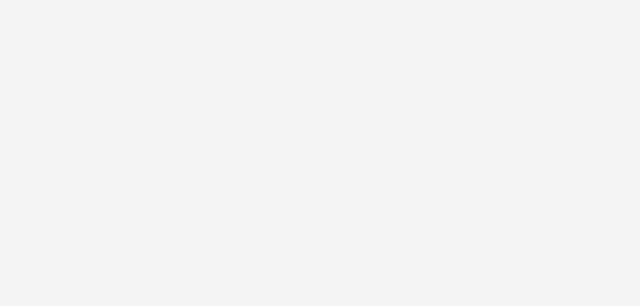
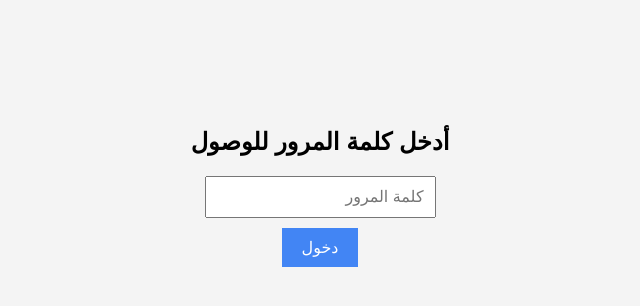
Before and after one commit to qwasdsx/asd, a plain HTML site: page index.html in a window 1280 px wide. Shown: the whole page, without its empty margins (320-960 px from the left). Drawn offline with Linux system fonts and the light colour scheme.

Commit message:
Update index.html

```diff
--- a/index.html
+++ b/index.html
@@ -66,6 +66,12 @@
 </head>
 <body>
 
+<div class="login" id="loginSection">
+  <h2>أدخل كلمة المرور للوصول</h2>
+  <input type="password" id="adminPass" placeholder="كلمة المرور">
+  <br>
+  <button onclick="checkPassword()">دخول</button>
+</div>
 
 <div class="hidden" id="dataSection">
   <h1>جميع البيانات المدخلة</h1>
```
